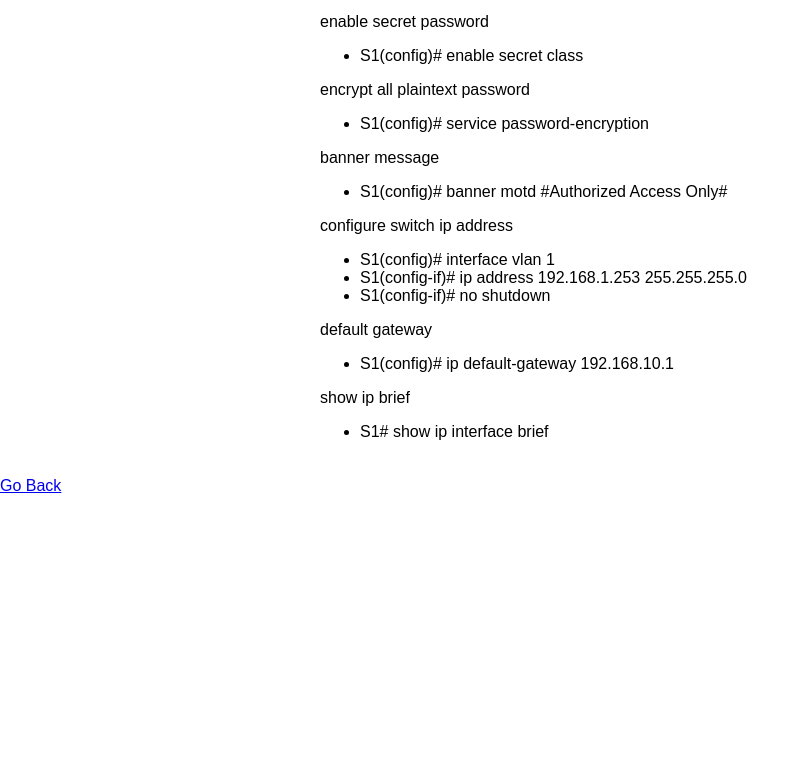
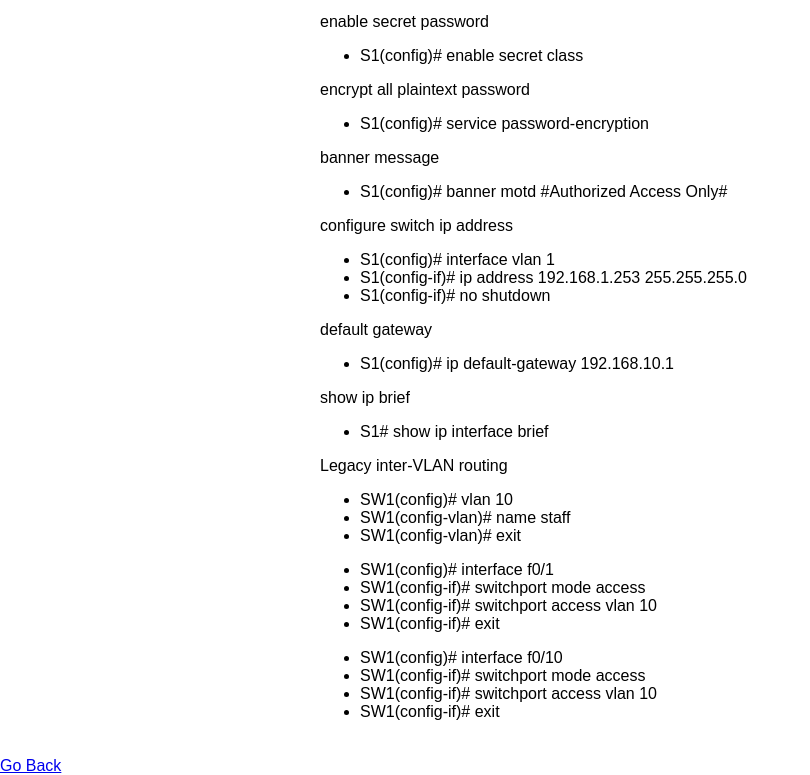
Before and after one commit to yonghoow/static-web-app, a website: page src/CIML001/switch_config.html in a window 1280 px wide. Shown: the part 441-1216 px from the top of the page, without its empty margins (0-810 px from the left). Before the commit the page ends 936 px from the top, so only its background shows below. Drawn offline with Linux system fonts and the light colour scheme.

Commit message:
added legacy-vlan routing

```diff
--- a/src/CIML001/switch_config.html
+++ b/src/CIML001/switch_config.html
@@ -63,6 +63,26 @@
       <li>S1# show ip interface brief</li>
     </ul>
 
+    <p>Legacy inter-VLAN routing</p>
+    <ul>
+      <li>SW1(config)# vlan 10</li>
+      <li>SW1(config-vlan)# name staff</li>
+      <li>SW1(config-vlan)# exit</li>
+    </ul>
+
+    <ul>
+      <li>SW1(config)# interface f0/1</li>
+      <li>SW1(config-if)# switchport mode access</li>
+      <li>SW1(config-if)# switchport access vlan 10</li>
+      <li>SW1(config-if)# exit</li>
+    </ul>
+
+    <ul>
+      <li>SW1(config)# interface f0/10</li>
+      <li>SW1(config-if)# switchport mode access</li>
+      <li>SW1(config-if)# switchport access vlan 10</li>
+      <li>SW1(config-if)# exit</li>
+    </ul>
 
   </main>
 
```
Also changed, not shown: src/CIML001/router_config.html (+7 -0 lines).
